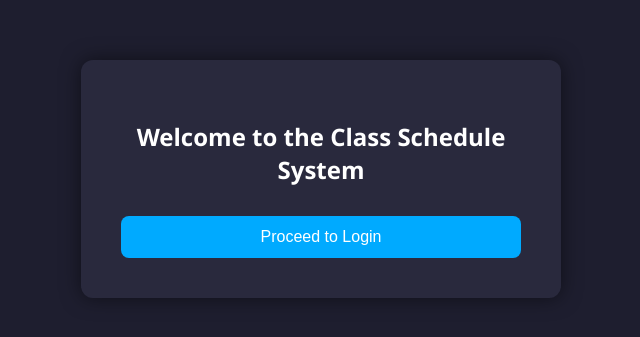
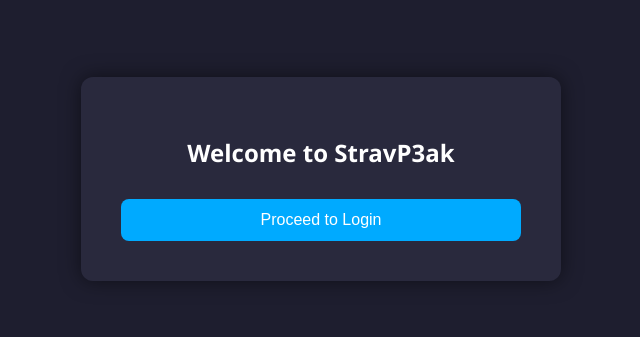
Before and after one commit to Himaglahi/auth_verify, a plain HTML site: page index.html in a window 1280 px wide. Shown: the part 221-558 px from the top of the page, without its empty margins (319-959 px from the left). Drawn offline with Linux system fonts and the light colour scheme.

Commit message:
added changed <h2>Welcome to StravP3ak</h2>

```diff
--- a/index.html
+++ b/index.html
@@ -50,7 +50,7 @@
 </head>
 <body>
   <div class="container">
-    <h2>Welcome to the Class Schedule System</h2>
+    <h2>Welcome to StravP3ak</h2>
     <button onclick="window.location.href='login.html'">Proceed to Login</button>
   </div>
 </body>
```
